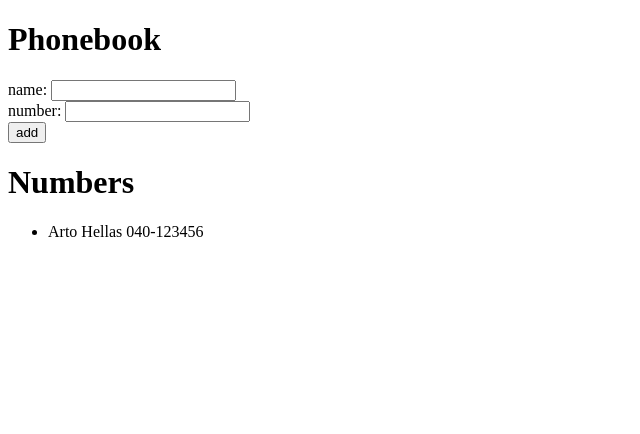
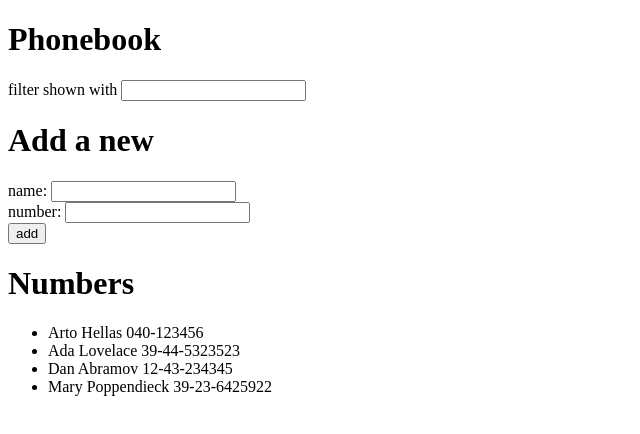
Before and after one commit to Smuli99/FullStack-HY-palautusrepositio, a React (Vite) app in the folder osa2/puhelinluettelo/: page / in a window 1280 px wide. Shown: the top 434 px of the page, without its empty margins (0-640 px from the left). Built offline with nearby package versions, Linux system fonts and the light colour scheme.

Commit message:
Tehtävä 2.9 tehty valmiiksi

```diff
--- a/osa2/puhelinluettelo/src/App.jsx
+++ b/osa2/puhelinluettelo/src/App.jsx
@@ -1,6 +1,30 @@
 import { useState } from 'react';
 
 const Header = ({ text }) => <h1>{text}</h1>;
+
+const Persons = ({ persons, filter }) => {
+  const filteredPersons = persons.filter(person =>
+    person.name.toLowerCase().includes(filter.trim().toLowerCase())
+  );
+
+  return (
+    <ul>
+      {filteredPersons.map(person =>
+        <li key={person.name}>
+          {person.name} {person.number || '-no number-'}
+        </li>
+      )}
+    </ul>
+  );
+};
+
+const Filter = ({ filter, handleFilter }) => {
+  return (
+    <div>
+      filter shown with <input value={filter} onChange={handleFilter} />
+    </div>
+  );
+};
 
 const NewPersonForm = ({ addName, newName, handleNewName, newNumber, handleNewNumber }) => {
   return (
@@ -16,27 +40,16 @@ const NewPersonForm = ({ addName, newName, handleNewName, newNumber, handleNewNu
   );
 };
 
-const Persons = ({ persons }) => {
-  return (
-    <ul>
-      {persons.map(person =>
-        <li key={person.name}>
-          {person.name} {person.number || '-no number-'}
-        </li>
-      )}
-    </ul>
-  );
-};
-
 const App = () => {
   const [persons, setPersons] = useState([
-    {
-      name: 'Arto Hellas',
-      number: '040-123456'
-    }
+    { name: 'Arto Hellas',number: '040-123456' },
+    { name: 'Ada Lovelace', number: '39-44-5323523' },
+    { name: 'Dan Abramov', number: '12-43-234345' },
+    { name: 'Mary Poppendieck', number: '39-23-6425922' }
   ]);
   const [newName, setNewName] = useState('');
   const [newNumber, setNewNumber] = useState('');
+  const [filter, setFilter] = useState('');
 
   const addName = (event) => {
     event.preventDefault();
@@ -62,6 +75,8 @@ const App = () => {
   return (
     <div>
       <Header text="Phonebook" />
+      <Filter filter={filter} handleFilter={(e) => setFilter(e.target.value)} />
+      <Header text="Add a new" />
       <NewPersonForm
         addName={addName}
         newName={newName}
@@ -70,7 +85,7 @@ const App = () => {
         handleNewNumber={(e) => setNewNumber(e.target.value)}
       />
       <Header text="Numbers" />
-      <Persons persons={persons} />
+      <Persons persons={persons} filter={filter} />
     </div>
   );
 };
```
